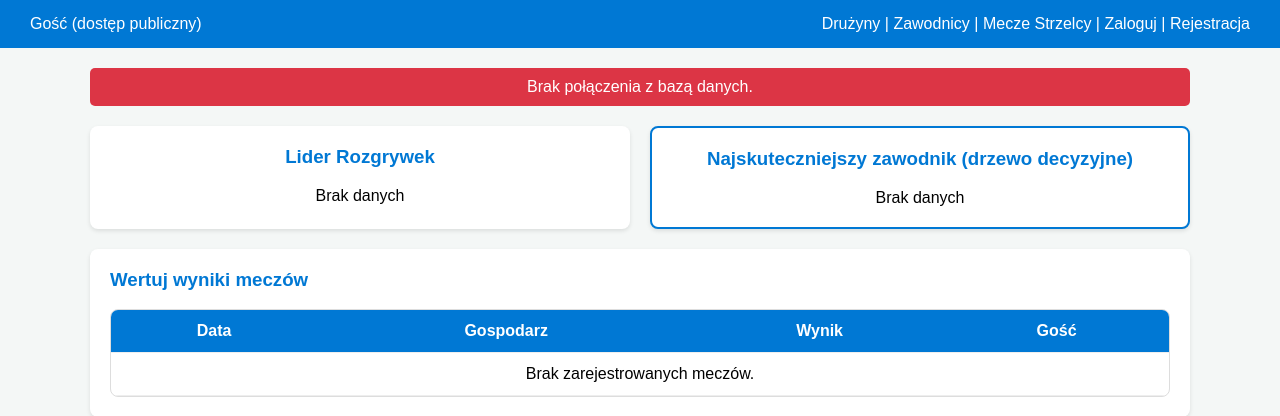
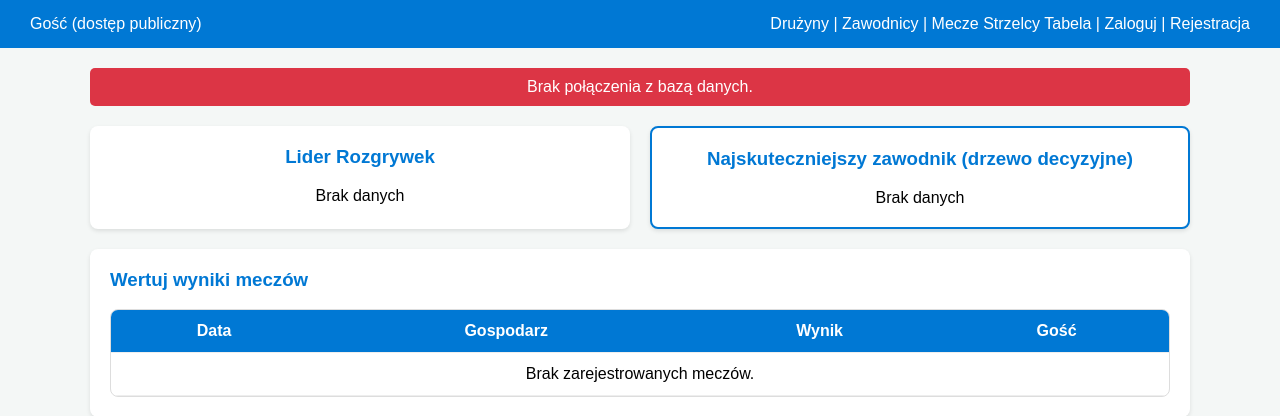
Before and after one commit to KatarzynaAdamskaDev/cloud-application, a Flask app: page / in a window 1280 px wide. Shown: the top 416 px of the page. Run offline with Flask 3, Linux system fonts and the light colour scheme.

Commit message:
Update index.html

```diff
--- a/templates/index.html
+++ b/templates/index.html
@@ -38,6 +38,7 @@
             <a href="{{ url_for('zawodnicy_list') }}">Zawodnicy</a> |
             <a href="{{ url_for('mecze_list') }}">Mecze</a>
             <a href="{{ url_for('strzelcy') }}">Strzelcy</a>
+            <a href="{{ url_for('tabela') }}">Tabela</a>
 
             {% if session.get('rola') == 'Trener' or session.get('rola') == 'Administrator' %}
                 | <a href="{{ url_for('trener_select') }}" style="color:#ffeb3b;">Panel trenera</a>
```
